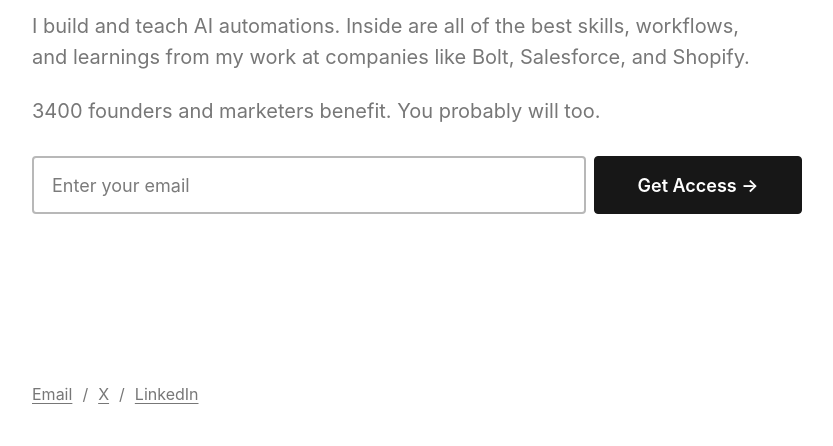
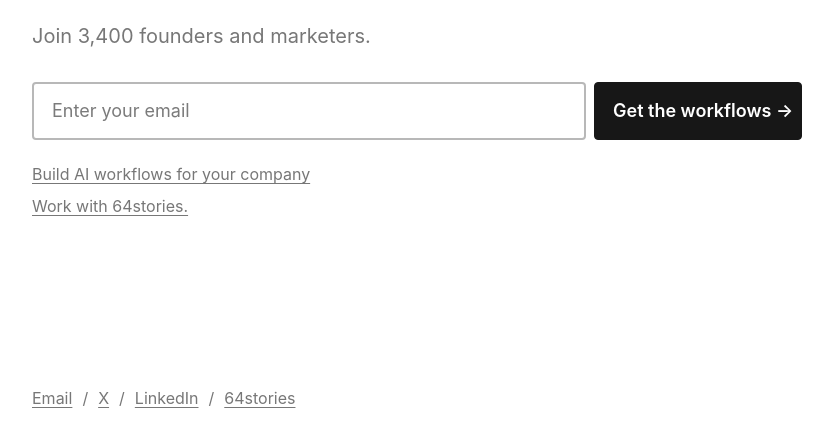
Before and after one commit to mrwillnelson/mrwillnelson.com, a website: page web/index.html in a window 1280 px wide. Shown: the part 419-865 px from the top of the page, without its empty margins (223-1056 px from the left). Drawn offline with Linux system fonts and the light colour scheme.

Commit message:
Update home landing copy

```diff
--- a/web/index.html
+++ b/web/index.html
@@ -3,10 +3,10 @@
 <head>
   <meta charset="utf-8" />
   <meta name="viewport" content="width=device-width, initial-scale=1" />
-  <title>Will Nelson - AI Automations</title>
-  <meta name="description" content="AI automations, skills, and learnings for founders and marketers who want to be more productive." />
-  <meta property="og:title" content="Will Nelson - AI Automations" />
-  <meta property="og:description" content="AI automations, skills, and learnings for founders and marketers who want to be more productive." />
+  <title>Put AI to work - Will Nelson</title>
+  <meta name="description" content="Practical AI workflows for founders and marketers." />
+  <meta property="og:title" content="Put AI to work - Will Nelson" />
+  <meta property="og:description" content="Practical AI workflows for founders and marketers." />
   <meta property="og:type" content="website" />
   <meta property="og:url" content="https://mrwillnelson.com/" />
   <meta name="twitter:card" content="summary" />
@@ -18,18 +18,22 @@
   <main class="page" aria-labelledby="page-title">
     <section class="intro">
       <img class="profile" src="/assets/profile.png" alt="Will Nelson" width="156" height="156" />
-      <h1 id="page-title"><span class="headline-line">AI Automations that Make</span> <span class="headline-line">You 10x More Productive</span></h1>
+      <h1 id="page-title">Put AI to work.</h1>
       <div class="subhead">
-        <p>I build and teach AI automations. Inside are all of the best skills, workflows, and learnings from my work at companies like Bolt, Salesforce, and Shopify.</p>
-        <p>3400 founders and marketers benefit. You probably will too.</p>
+        <p>Practical workflows for founders and marketers.</p>
+        <p>Join 3,400 founders and marketers.</p>
       </div>
 
       <form class="signup" id="signup-form" action="/api/subscribe" method="post" novalidate>
         <label class="sr-only" for="email">Email address</label>
         <input id="email" name="email" type="email" inputmode="email" autocomplete="email" placeholder="Enter your email" required />
-        <button type="submit">Get Access <span aria-hidden="true">&rarr;</span></button>
+        <button type="submit">Get the workflows <span aria-hidden="true">&rarr;</span></button>
       </form>
       <p class="form-note" id="form-note" role="status" aria-live="polite"></p>
+      <div class="work-links" aria-label="Work with Will">
+        <a href="https://cal.com/64stories/30-min" rel="noopener">Build AI workflows for your company</a>
+        <a href="https://64stories.com/" rel="noopener">Work with 64stories.</a>
+      </div>
     </section>
 
     <footer class="footer">
@@ -38,6 +42,8 @@
       <a href="https://x.com/mrwillnelson" rel="me noopener">X</a>
       <span aria-hidden="true">/</span>
       <a href="https://www.linkedin.com/in/mrwillnelson/" rel="me noopener">LinkedIn</a>
+      <span aria-hidden="true">/</span>
+      <a href="https://64stories.com/" rel="noopener">64stories</a>
     </footer>
   </main>
   <script src="/script.js"></script>
--- a/web/style.css
+++ b/web/style.css
@@ -161,6 +161,20 @@
   display: none;
 }
 
+.work-links {
+  display: flex;
+  flex-direction: column;
+  align-items: flex-start;
+  gap: 8px;
+  margin-top: 22px;
+  color: var(--muted);
+  font-size: 16px;
+}
+
+.work-links a:hover {
+  color: var(--text);
+}
+
 .footer {
   display: flex;
   flex-wrap: wrap;
@@ -248,6 +262,10 @@
     font-size: 18px;
   }
 
+  .work-links {
+    font-size: 16px;
+  }
+
   .footer {
     margin-top: 80px;
   }
```
Also changed, not shown: scripts/validate.js (+8 -5 lines).
